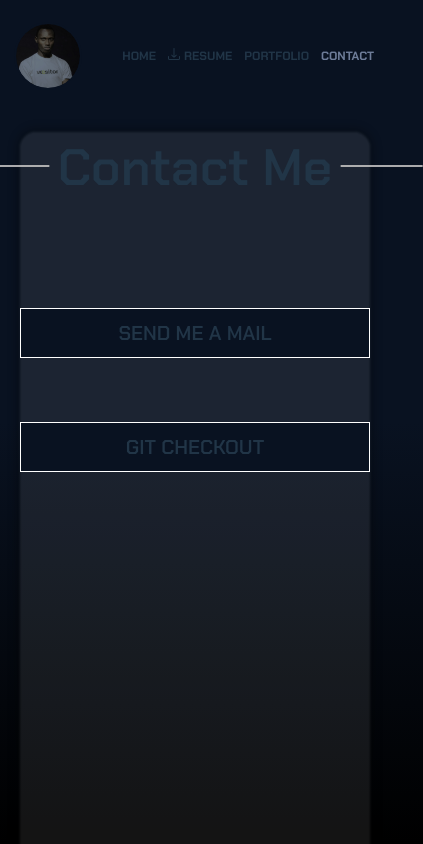
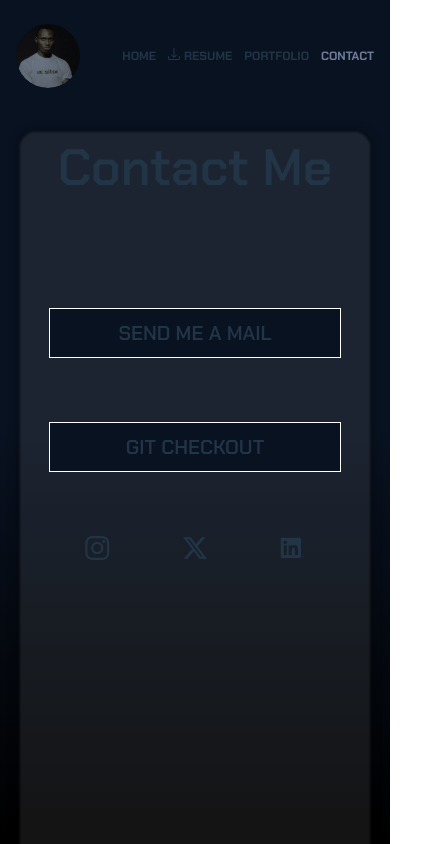
Before and after one commit to Za-Genius/portfolio, a React (Vite) app: page /contact in a window 390 px wide. Shown: the top 844 px of the page, 423 px wide, since content can reach past the window. Built offline with nearby package versions, Linux system fonts and the light colour scheme.

Commit message:
style: add mobile styling transitions for email and github components

```diff
--- a/index.html
+++ b/index.html
@@ -3,6 +3,10 @@
   <head>
     <meta charset="UTF-8" />
     <!-- <link rel="icon" type="image/svg+xml" href="/vite.svg" /> -->
+    <link
+      rel="stylesheet"
+      href="https://cdn-uicons.flaticon.com/2.6.0/uicons-brands/css/uicons-brands.css"
+    />
     <meta name="viewport" content="width=device-width, initial-scale=1.0" />
     <title>Oluwatobiloba|Daplug</title>
   </head>
--- a/src/components/contact/contact.css
+++ b/src/components/contact/contact.css
@@ -2,7 +2,8 @@
 #github {
   padding: 10px;
   position: relative;
-  width: 350px;
+  width: 75vw;
+  max-width: 350px;
   height: 50px;
 }
 
--- a/src/components/contact/contact.tsx
+++ b/src/components/contact/contact.tsx
@@ -20,7 +20,22 @@ const Contact = () => {
           }
         }
       });
+      githubFront.addEventListener("touchstart", function () {
+        githubFront.classList.add("flip-front");
+        if (githubBack) {
+          githubBack.classList.add("flip-back");
+          if (gitImg) {
+            gitImg.classList.add("swoosh-transitions");
+          }
+        }
+      });
       mailFront.addEventListener("mouseenter", function () {
+        mailFront.classList.add("flip-front");
+        if (mailBack) {
+          mailBack.classList.add("flip-back");
+        }
+      });
+      mailFront.addEventListener("touchstart", function () {
         mailFront.classList.add("flip-front");
         if (mailBack) {
           mailBack.classList.add("flip-back");
@@ -63,12 +78,15 @@ const Contact = () => {
             <span id="mail-front" className="front uppercase">
               Send me a mail
             </span>
+            <a
+              href="mailto:oluwatobiofficial15@gmail.com"
+              className="text-sm md:text-base"
+            >
               <span id="mail-back" className="flex back">
-              <a href="mailto:oluwatobiofficial15@gmail.com">
-                <i className="fi fi-rr-envelope inline-block translate-y-1 "></i>
+                <i className="fi fi-rr-envelope inline-block translate-y-1"></i>
                 oluwatobiofficial15@gmail.com
+              </span>
             </a>
-            </span>
           </p>
         </div>
         <div className="w-full relative">
@@ -76,11 +94,12 @@ const Contact = () => {
             <span id="github-front" className="front uppercase">
               git checkout
             </span>
-            <span id="github-back" className="flex back">
             <a
+              target="_blank"
               href="https://github.com/Za-Genius"
               className="text-center text-sm uppercase"
             >
+              <span id="github-back" className="flex back">
                 <img
                   id="github-img"
                   src="/github.png"
@@ -89,11 +108,35 @@ const Contact = () => {
                   className="github-img absolute top-1/2 -translate-y-1/2"
                 />
                 @Za-Genius
+              </span>
             </a>
-            </span>
           </p>
         </div>
-        <div id="socials"></div>
+        <div id="socials">
+          <ul className="w-3/4 font-extrabold text-2xl inline-flex justify-between">
+            <li className="hover:scale-130 transition-transform duration-700">
+              <a
+                target="_blank"
+                href="https://www.instagram.com/oluwatobilobabamisebi/"
+              >
+                <i className="fi fi-brands-instagram"></i>
+              </a>
+            </li>
+            <li className="hover:scale-130 transition-transform duration-700">
+              <a target="_blank" href="https://x.com/Za_Genius1">
+                <i className="fi fi-brands-twitter-alt"></i>
+              </a>
+            </li>
+            <li className="hover:scale-130 transition-transform duration-700">
+              <a
+                target="_blank"
+                href="https://www.linkedin.com/in/oluwatobiloba-bamisebi-469800347"
+              >
+                <i className="fi fi-brands-linkedin"></i>
+              </a>
+            </li>
+          </ul>
+        </div>
       </div>
     </div>
   );
--- a/src/index.css
+++ b/src/index.css
@@ -221,4 +221,9 @@ button:focus-visible {
     content: "";
     display: none;
   }
+  #contact-me::after,
+  #contact-me::before {
+    content: "";
+    display: none;
+  }
 }
```
Lines whose indentation alone changed are shown as unchanged.
